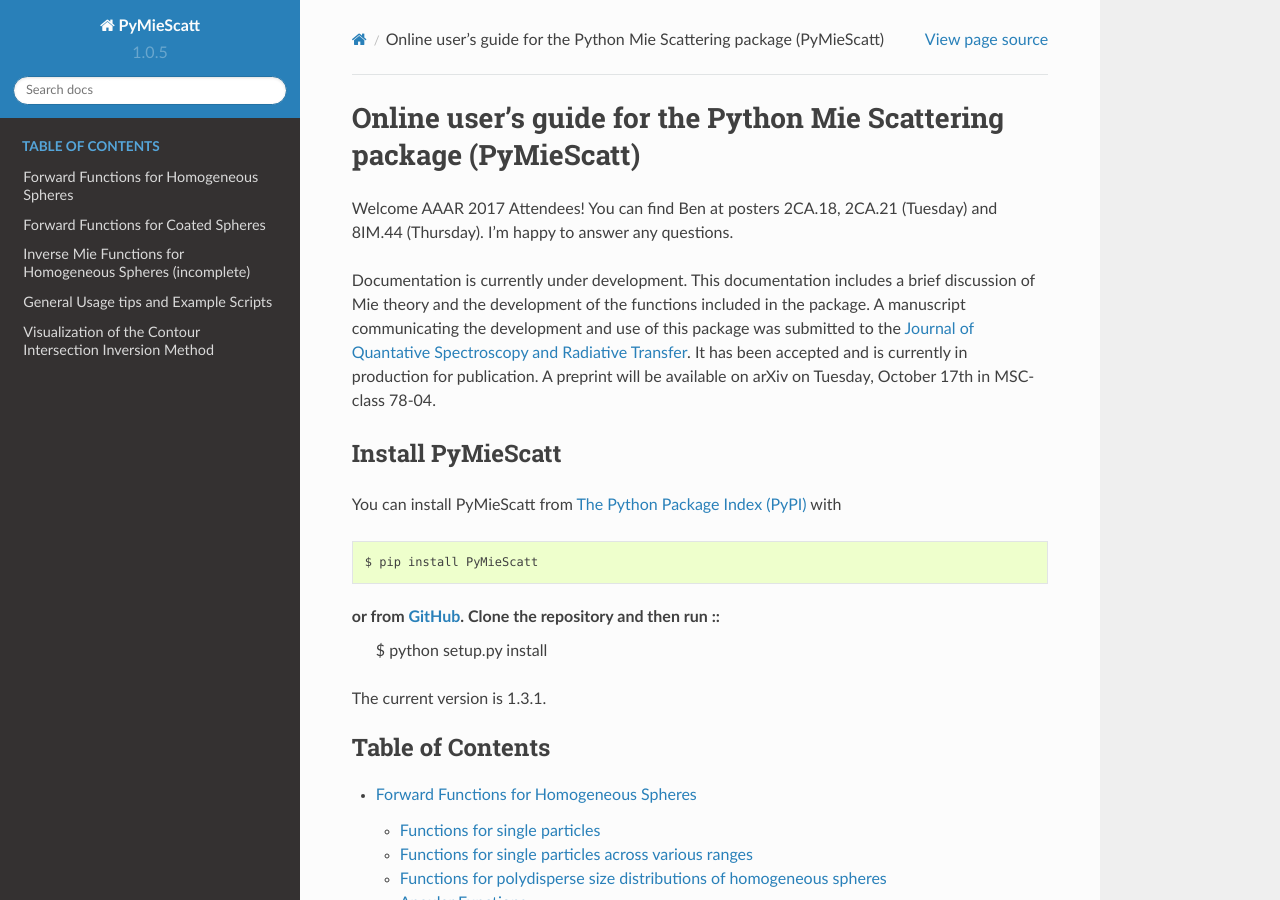
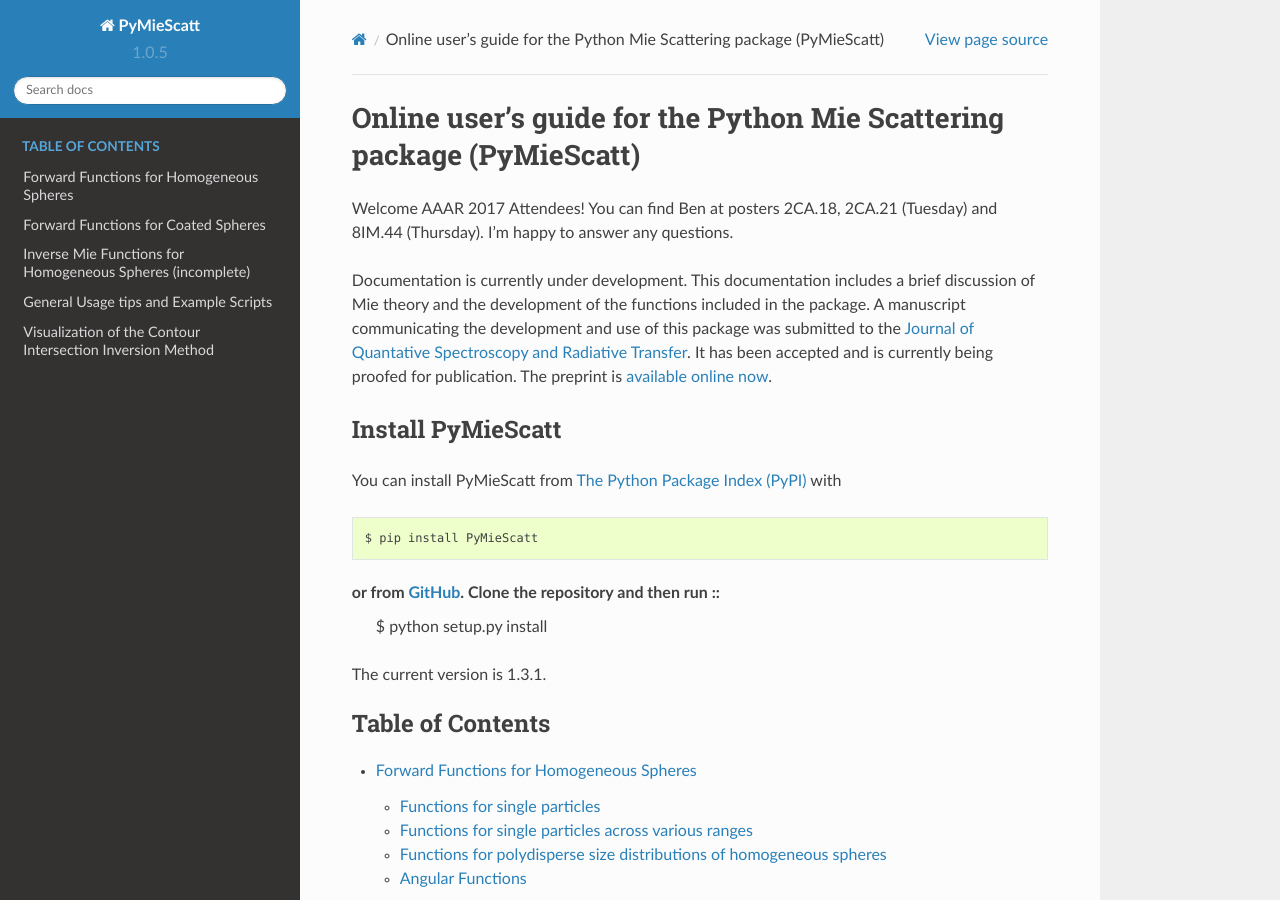
Before and after one commit to bsumlin/PyMieScatt, a Sphinx documentation site: the page built from docs/index.rst, in a window 1280 px wide and 900 px high. Built offline with Sphinx 7.4.7 and the Read the Docs theme 2.0.0, drawn with Linux system fonts in a browser that asks for light colours; formulas are drawn with MathJax 3; pages that are not in the unit, such as notebooks, are missing from menus.

Commit message:
minor
docs

```diff
--- a/docs/index.rst
+++ b/docs/index.rst
@@ -9,7 +9,7 @@
 
 Welcome AAAR 2017 Attendees! You can find Ben at posters 2CA.18, 2CA.21 (Tuesday) and 8IM.44 (Thursday). I'm happy to answer any questions.
 
-Documentation is currently under development. This documentation includes a brief discussion of Mie theory and the development of the functions included in the package. A manuscript communicating the development and use of this package was submitted to the `Journal of Quantative Spectroscopy and Radiative Transfer <http://www.sciencedirect.com/science/journal/00224073>`_. It has been accepted and is currently in production for publication. A preprint will be available on arXiv on Tuesday, October 17th in MSC-class 78-04.
+Documentation is currently under development. This documentation includes a brief discussion of Mie theory and the development of the functions included in the package. A manuscript communicating the development and use of this package was submitted to the `Journal of Quantative Spectroscopy and Radiative Transfer <http://www.sciencedirect.com/science/journal/00224073>`_. It has been accepted and is currently being proofed for publication. The preprint is `available online now <https://doi.org/10.1016/j.jqsrt.2017.10.012>`_.
 
 
 Install PyMieScatt
```
